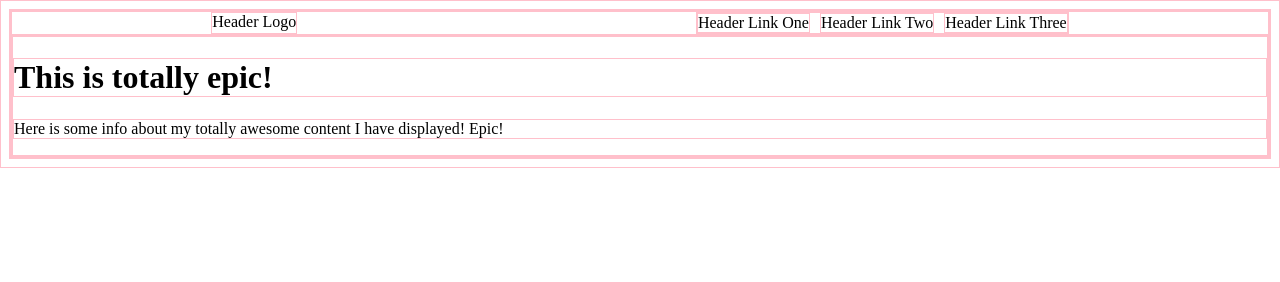
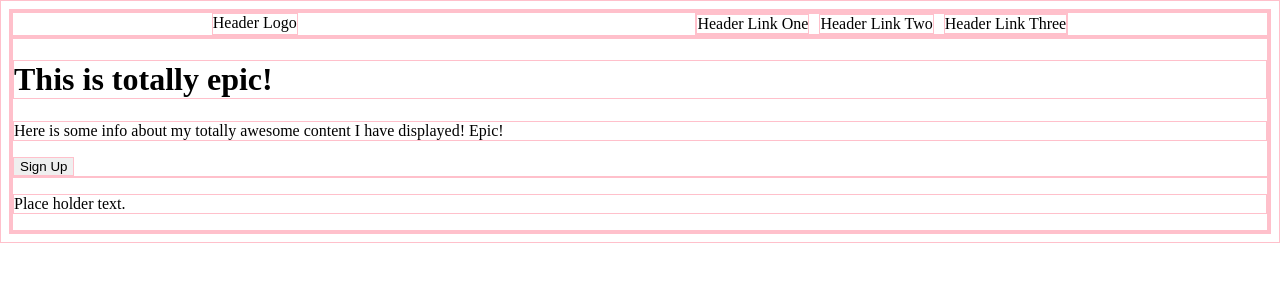
Before and after one commit to Godlox-Tyler/odin-landing-page, a plain HTML site: page index.html in a window 1280 px wide. Drawn offline with Linux system fonts and the light colour scheme.

Commit message:
Add font meta data and header content/divs
Should've done more commits but this will have to do. Had to use
google to help me find how to add in the font family.

```diff
--- a/index.html
+++ b/index.html
@@ -4,9 +4,13 @@
         <title>[Insert Theme Here]</title>
         <meta charset="UTF-8">
         <link rel="stylesheet" href="./landing-page.css">
+        <link rel="preconnect" href="https://fonts.googleapis.com">
+        <link rel="preconnect" href="https://fonts.gstatic.com" crossorigin>
+        <link href="https://fonts.googleapis.com/css2?family=Roboto:wght@400;700&display=swap" rel="stylesheet">
     </head>
     <body>
         <div class="top-container">
+              <div class="header-container">
             <div class="header">
           <div class="logo">Header Logo</div>
             <div class="header-links-container">
@@ -14,13 +18,18 @@
               <div class="header-link">Header Link Two</div>
               <div class="header-link">Header Link Three</div>
             </div> <!--End of links container-->
-            </div> <!--End of header container-->
+            </div> <!--End of header -->
+              </div> <!--End of header-container-->
           <div class="header-info-container">
-            <div>
+            <div class="text1">
             <h1>This is totally epic!</h1>
             <p>Here is some info about my totally awesome content I have displayed! Epic!</p>
+            <button>Sign Up</button>
             </div>
-          </div>
+            <div class="header-img">
+              <p>Place holder text.</p>
+            </div>
+          </div> <!--End of header-info-container-->
 
         </div> <!--End of top container-->
     </body>
```
